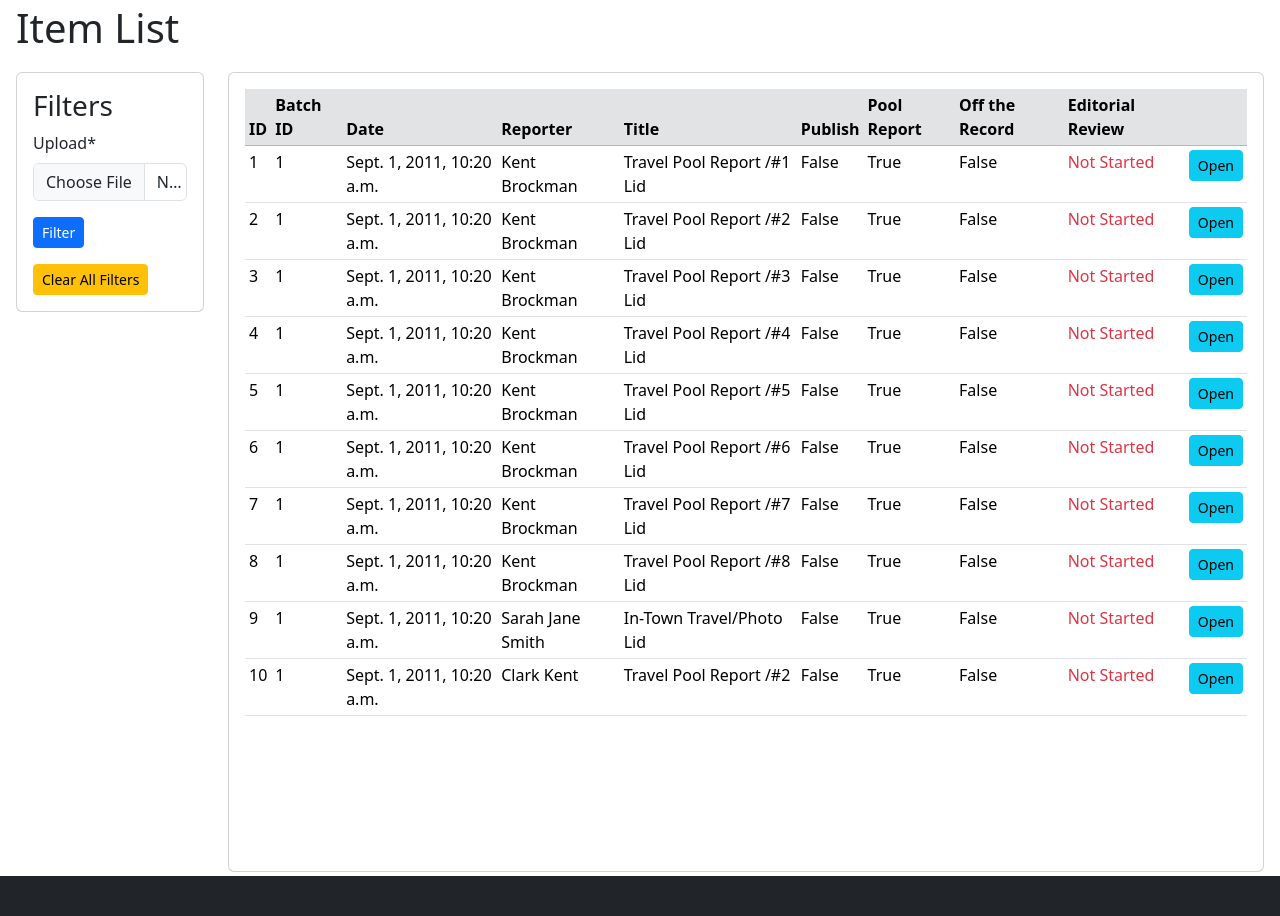
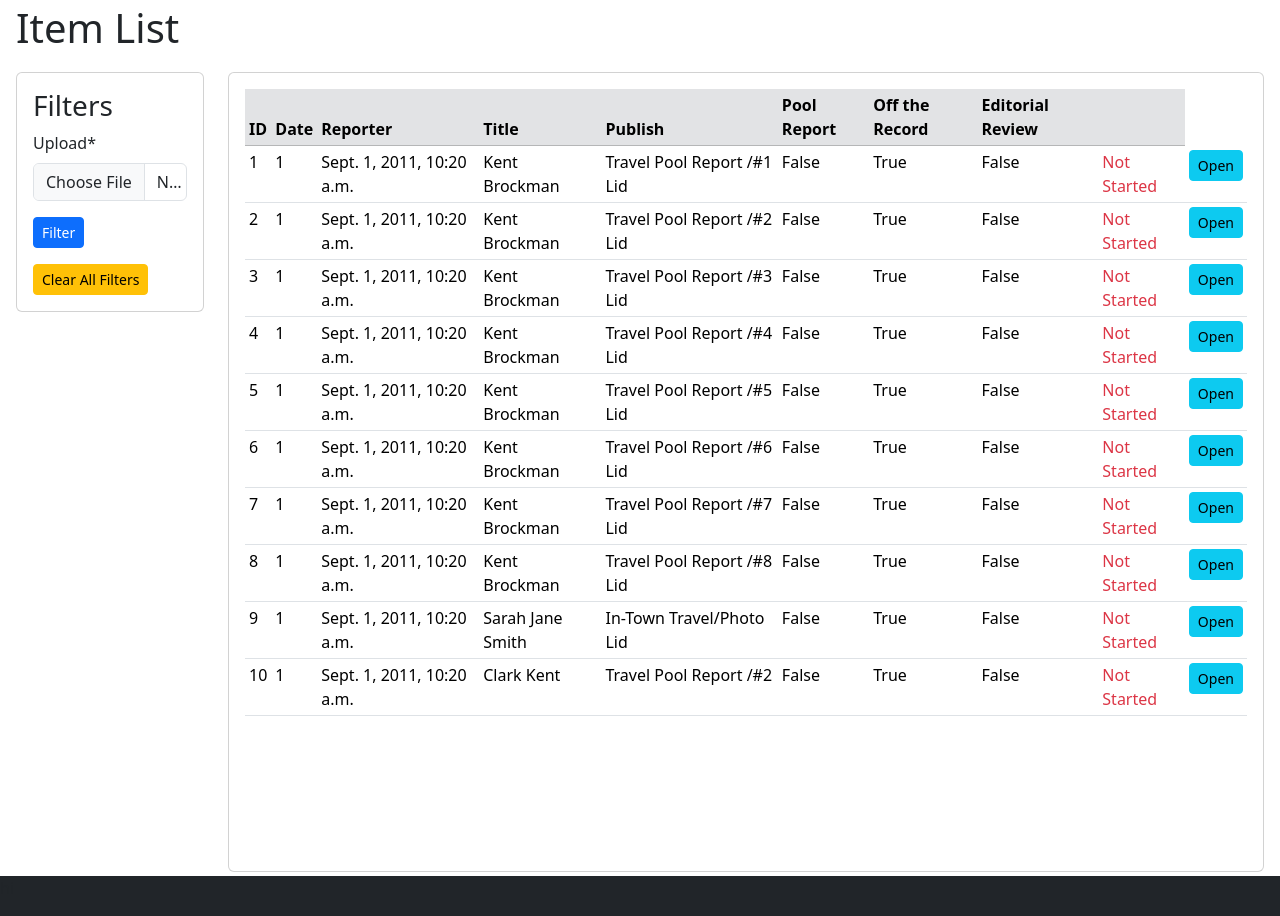
Before and after one commit to timkanke/scutes, a Django app: template src/processing/templates/item_list.html in a window 1280 px wide. Shown: the part 56-972 px from the top of the page. Run offline with Django 4.2, Linux system fonts and the light colour scheme; the template is opened without the code that fills it: values that come from a table or form of the project are taken from there, others are empty; data comes from the database, SQL or seed files in the repository; some libraries are stand-ins or nearby versions.

Commit message:
LIBWHCA-205 Removed batch ID

```diff
--- a/src/processing/templates/item_list.html
+++ b/src/processing/templates/item_list.html
@@ -40,7 +40,6 @@
                         <thead class="table-secondary">
                             <tr>
                                 <th class="header" scope="col">ID</th>
-                                <th class="header" scope="col">Batch ID</th>
                                 <th class="header" scope="col">Date</th>
                                 <th class="header" scope="col">Reporter</th>
                                 <th class="header" scope="col">Title</th>
```
